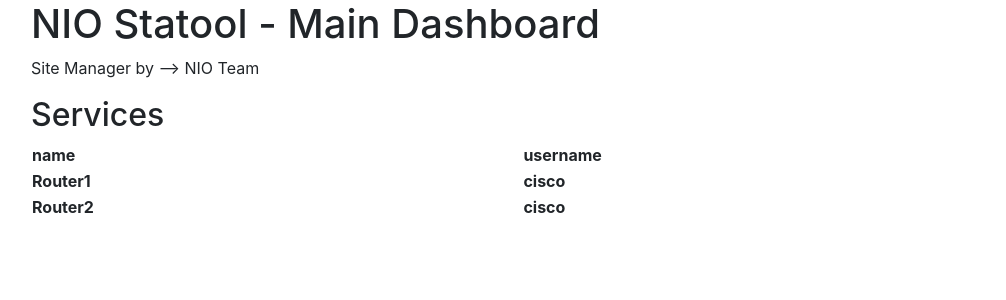
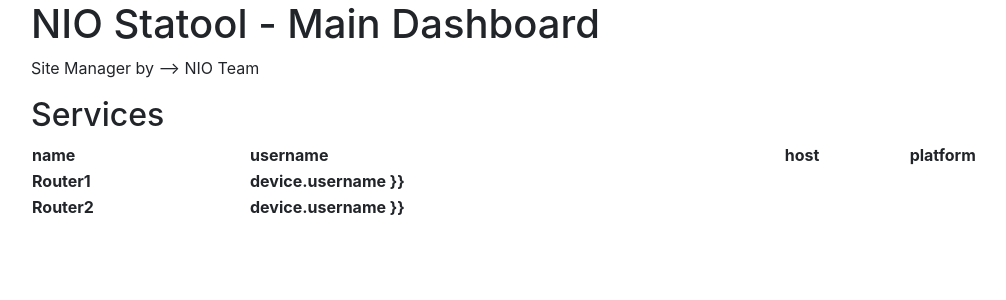
Before and after one commit to outrightamc/NET_TOOLx, a Django app: page /devices in a window 1280 px wide. Shown: the top 300 px of the page, without its empty margins (54-1060 px from the left). Run offline with Django 3.2, Linux system fonts and the light colour scheme; data comes from the database, SQL or seed files in the repository; lists and menus that the app fills with data are empty; some libraries are stand-ins or nearby versions.

Commit message:
adding href to device

```diff
--- a/NIO/statool/templates/base.html
+++ b/NIO/statool/templates/base.html
@@ -15,11 +15,15 @@
             <tr>
                 <th>name</th>
                 <th>username</th>
+                <th>host</th>
+                <th>platform</th>
             </tr>
             {% for device in devices %}
             <tr>
                 <th>{{ device.name }}</th>
-                <th>{{ device.username }}</th>
+                <th><a href='/device/{{device.name}}'></a> device.username }}</th>
+                <th>{{ device.host }}</th>
+                <th>{{ device.platform }}</th>
             </tr>
             {% endfor %}
         </table>
```
